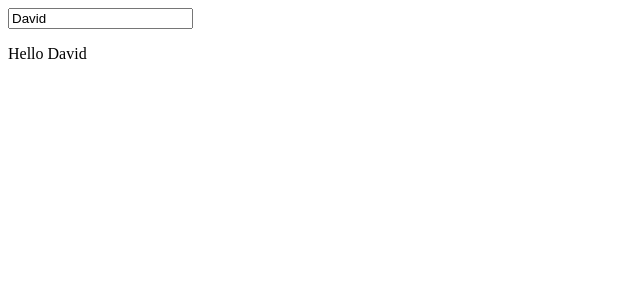
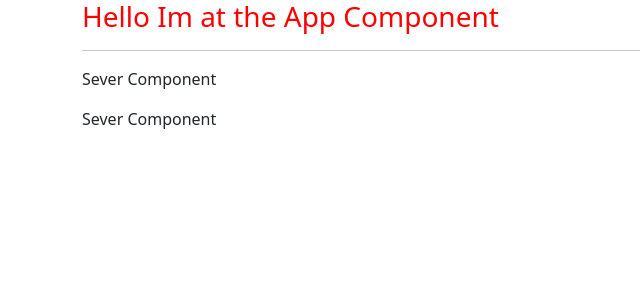
Before and after one commit to daking24/Angular-101, an Angular app: page / in a window 1280 px wide. Shown: the top 300 px of the page, without its empty margins (0-640 px from the left). Built offline with nearby package versions, Linux system fonts and the light colour scheme.

Commit message:
Component Styling

```diff
--- a/angular.json
+++ b/angular.json
@@ -23,6 +23,7 @@
               "src/assets"
             ],
             "styles": [
+              "node_modules/bootstrap/dist/css/bootstrap.min.css",
               "src/styles.css"
             ],
             "scripts": []
--- a/package.json
+++ b/package.json
@@ -18,6 +18,7 @@
     "@angular/platform-browser": "~13.1.0",
     "@angular/platform-browser-dynamic": "~13.1.0",
     "@angular/router": "~13.1.0",
+    "bootstrap": "^5.1.3",
     "rxjs": "~7.4.0",
     "tslib": "^2.3.0",
     "zone.js": "~0.11.4"
--- a/src/app/app.component.css
+++ b/src/app/app.component.css
@@ -0,0 +1,3 @@
+h3 {
+  color: chocolate;
+}
--- a/src/app/app.component.html
+++ b/src/app/app.component.html
@@ -1,2 +1,9 @@
-<input type="text" [(ngModel)]="name" >
-<p>Hello {{name}}</p>
+<div class="container">
+  <div class="row">
+    <div class="col-xs-12">
+      <h3>Hello Im at the App Component</h3>
+      <hr>
+      <app-servers></app-servers>
+    </div>
+  </div>
+</div>
--- a/src/app/app.component.ts
+++ b/src/app/app.component.ts
@@ -3,9 +3,13 @@
 @Component({
   selector: 'app-root',
   templateUrl: './app.component.html',
-  styleUrls: ['./app.component.css']
+  // styleUrls: ['./app.component.css']
+  styles: [`
+  h3 {
+    color: red;
+  }
+    `
+  ]
 })
 export class AppComponent {
-  title = 'my-first-app';
-  name = 'David';
 }
--- /dev/null
+++ b/src/app/server/server.component.html
@@ -0,0 +1 @@
+<p>Sever Component</p>
--- /dev/null
+++ b/src/app/servers/servers.component.html
@@ -0,0 +1,2 @@
+<app-server></app-server>
+<app-server></app-server>
--- /dev/null
+++ b/src/app/servers/servers.component.ts
@@ -0,0 +1,17 @@
+import { Component, OnInit } from '@angular/core';
+
+@Component({
+  selector: 'app-servers',
+  template: `
+    <app-server></app-server>
+    <app-server></app-server>`,
+  styleUrls: ['./servers.component.css']
+})
+export class ServersComponent implements OnInit {
+
+  constructor() { }
+
+  ngOnInit(): void {
+  }
+
+}
--- a/tsconfig.json
+++ b/tsconfig.json
@@ -18,6 +18,6 @@
     ]
   },
   "angularCompilerOptions": {
-    "enableI18nLegacyMessageIdFormat": false
+    "enableI18nLegacyMessageIdFormat": false,
   }
 }
```
Also changed, not shown: src/app/app.module.ts (+8 -4 lines), src/app/server/server.component.ts (added, +9 -0 lines), src/app/servers/servers.component.css (added), 1 other file (tests, documents, lock files or other folders).
